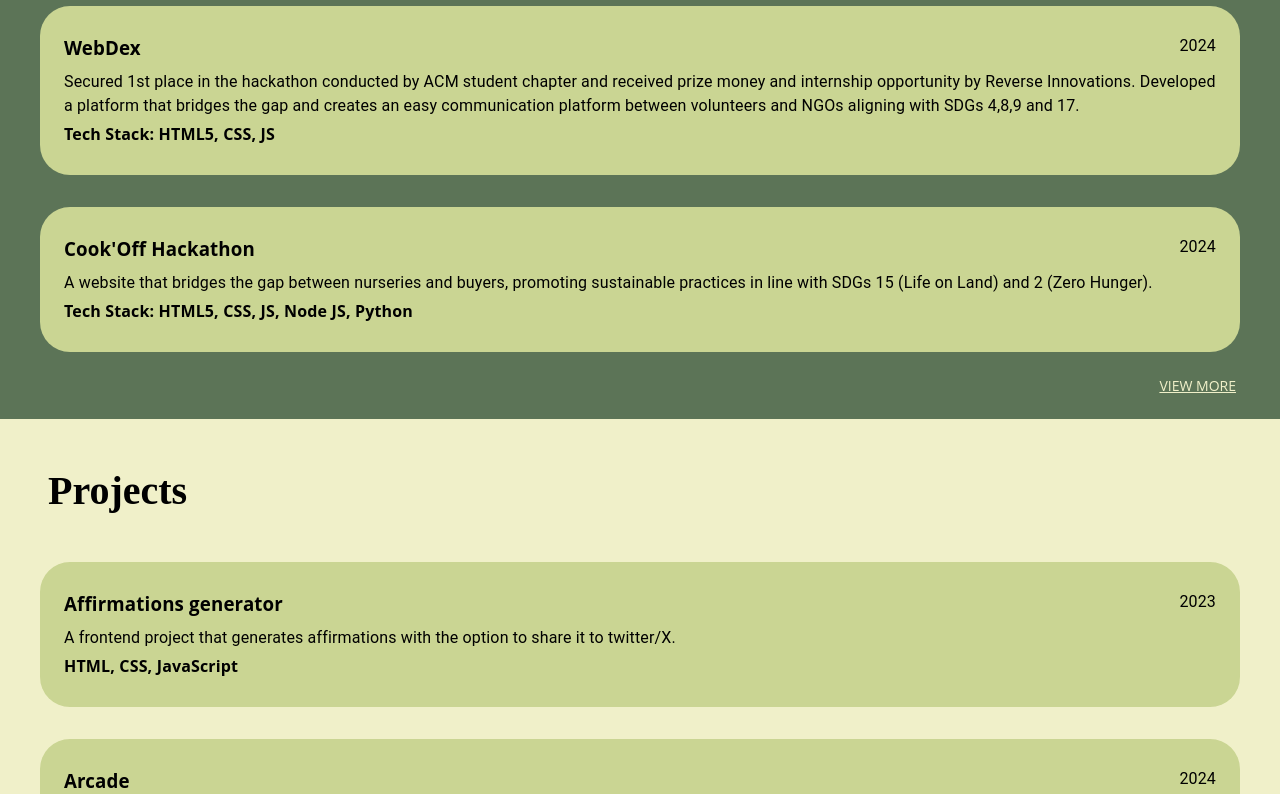
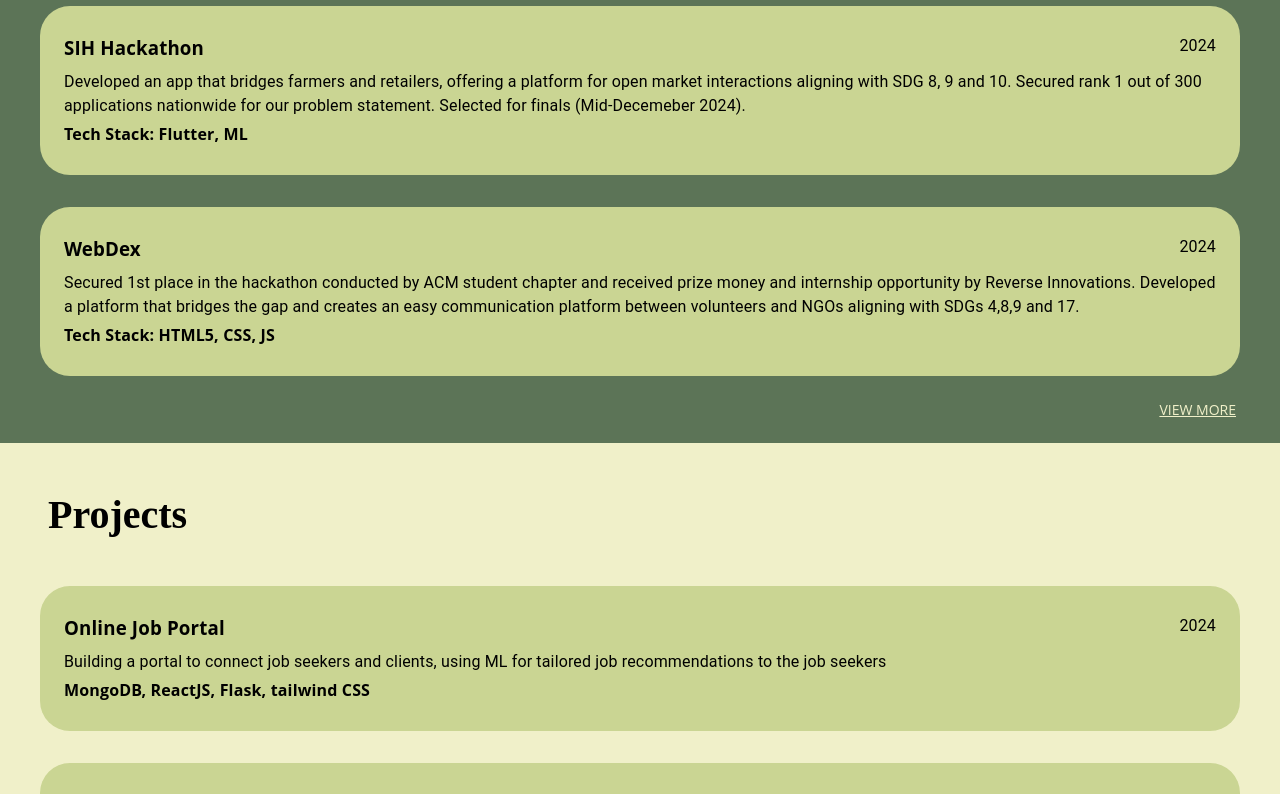
Before and after one commit to vilasini-v/vilasini-v-portfolio, a React (Create React App) app: page /work in a window 1280 px wide. Shown: the part 600-1394 px from the top of the page. Built offline with nearby package versions, Linux system fonts and the light colour scheme.

Commit message:
dec update

```diff
--- a/src/components/work.js
+++ b/src/components/work.js
@@ -22,6 +22,12 @@ const Work = () => {
         }
     ];
     const hackathons=[
+      {
+        name:"SIH Hackathon",
+        year:"2024",
+        desc:"Developed an app that bridges farmers and retailers, offering a platform for open market interactions aligning with SDG 8, 9 and 10. Secured rank 1 out of 300 applications nationwide for our problem statement. Selected for finals (Mid-Decemeber 2024).",
+        techStacks:"Flutter, ML"
+      },
         {
             name:"WebDex",
             year:"2024",
@@ -54,6 +60,20 @@ const Work = () => {
         }
     ];
     const projects=[
+      {
+        name:"Online Job Portal",
+        link:"Not deployed",
+        year:'2024',
+        desc:"Building a portal to connect job seekers and clients, using ML for tailored job recommendations to the job seekers",
+        techStacks:"MongoDB, ReactJS, Flask, tailwind CSS"
+      },
+      {
+        name:"Personalized Online Mentor",
+        link:"Not deployed",
+        year:'2024',
+        desc:"Utilizing LLMs to generate comprehensive personalized reports of the tests taken, aiming for enhancing user learning outcomes, tracked through improved test completion rates.",
+        techStacks:"Django, Amazon RDS, ReactJS, tailwind CSS"
+      },
         {
         name:'Affirmations generator',
         link:'https://affirmations-iota.vercel.app/',
```
